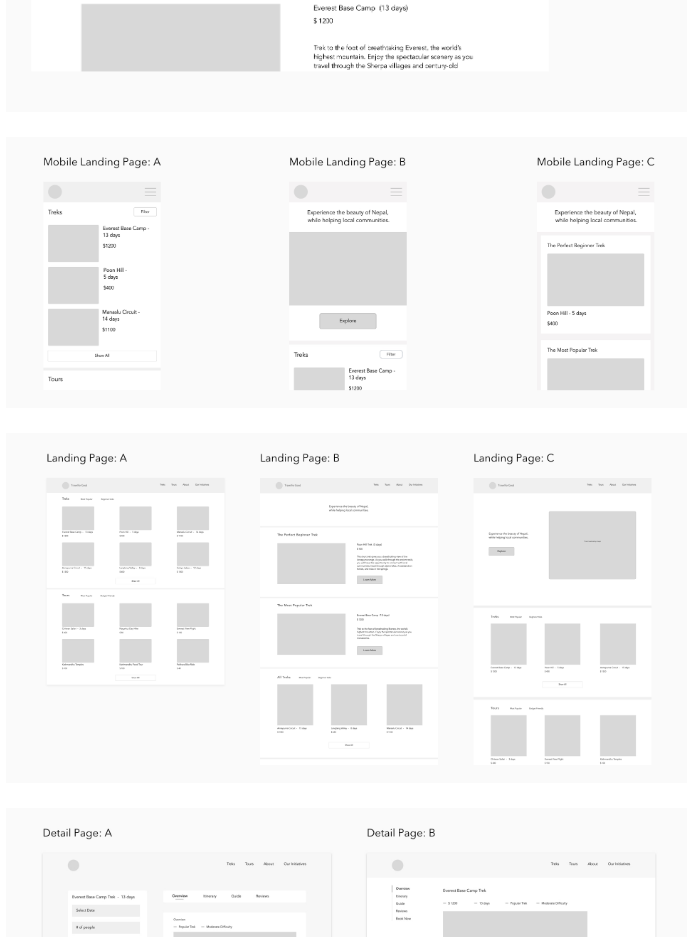
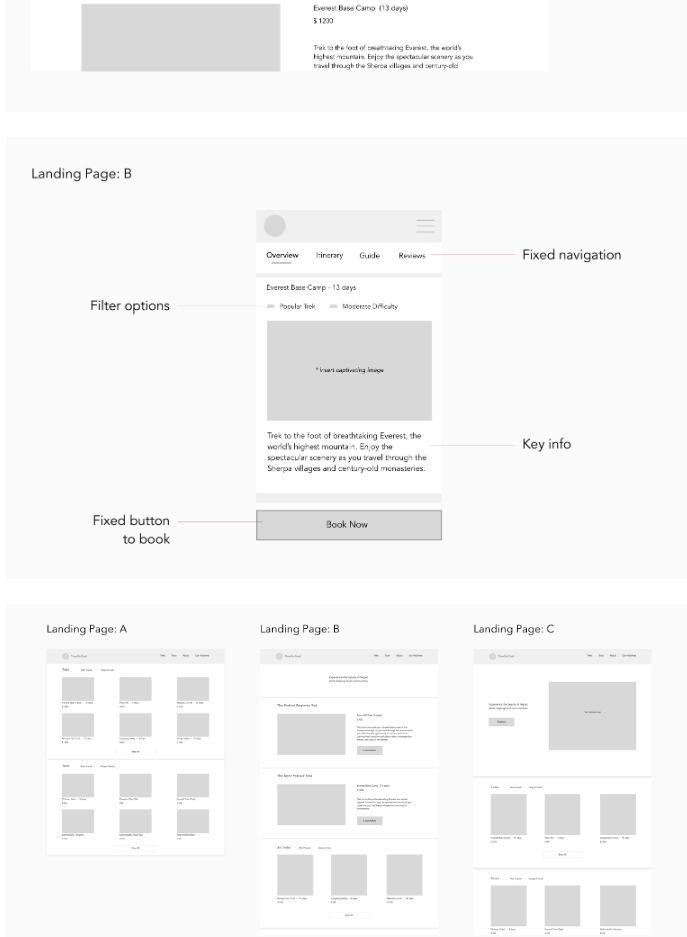
Before and after one commit to arlexgole/arlexgole.github.io, a plain HTML site: page travel4good.html in a window 1280 px wide. Shown: the part 4540-5477 px from the top of the page, without its empty margins (291-978 px from the left). Drawn offline with nearby package versions, Linux system fonts and the light colour scheme.

Commit message:
Add files via upload

```diff
--- a/travel4good.html
+++ b/travel4good.html
@@ -150,7 +150,7 @@
           </div>
           <div class="col-md-12 col-sm-12 col-xs-12">
               <div class="under_images">
-                <img src="images/wire_mobile.jpg" class="img-responsive" alt="Responsive image">
+                <img src="images/wire_mobileB.jpg" class="img-responsive" alt="Responsive image">
               </div>
           </div>
           <div class="col-md-12 col-sm-12 col-xs-12">
```
